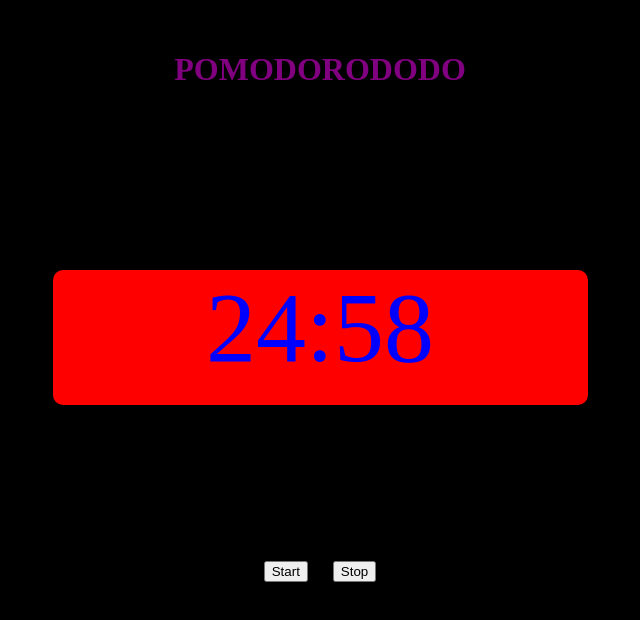
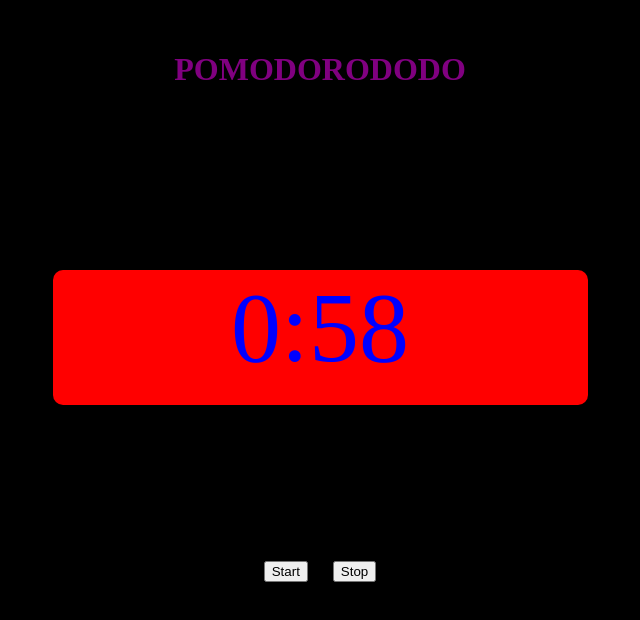
Before and after one commit to julien31210/pomodoro, a website: page index.html in a window 1280 px wide. Both pictures are taken after a click on the button "Start". Shown: the whole page, without its empty margins (320-960 px from the left). Drawn offline with nearby package versions, Linux system fonts and the light colour scheme.

Commit message:
deuxieme partie du pomo lancer le chrono des 5 minutes

```diff
--- a/app.js
+++ b/app.js
@@ -1,5 +1,7 @@
 var sec = 00;
-var min = 25;
+var min = 01;
+var min2 = 5;
+var sec2 = 00
 var inter;
 
 $("#start").click(function(){
@@ -15,9 +17,16 @@ console.log(inter+"1er");
 			$("#sec").html(sec);
 			console.log(sec);
 
+			if (min, sec ===00) {
+				min2=5;
+				sec2=60;
+			}
 
 			$("#sec").html(sec);
 			$("#min").html(min);
+
+
 		}, 1000)
 	}
+
 });
--- a/index.html
+++ b/index.html
@@ -9,7 +9,7 @@
 
 	<h1>POMODORODODO</h1>
 	<div id="panneau">
-			<span id="min">25</span>:<span id="sec">00</span>
+			<span id="min">00</span>:<span id="sec">00</span>
 			<p><button id="start">Start</button>
 			<button id="stop">Stop</button></p>
 	</div>
```
